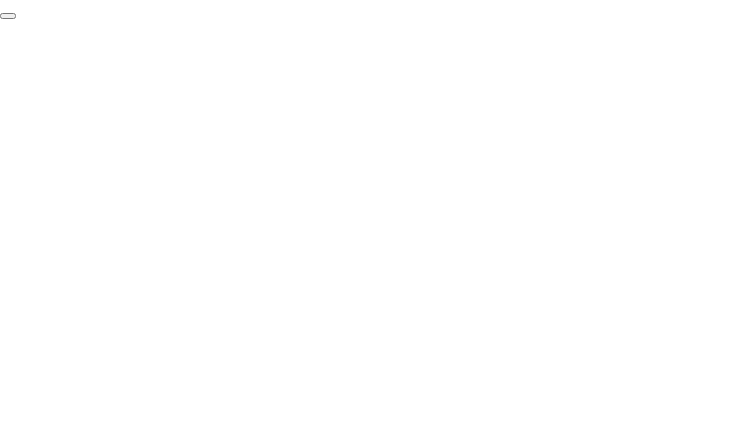
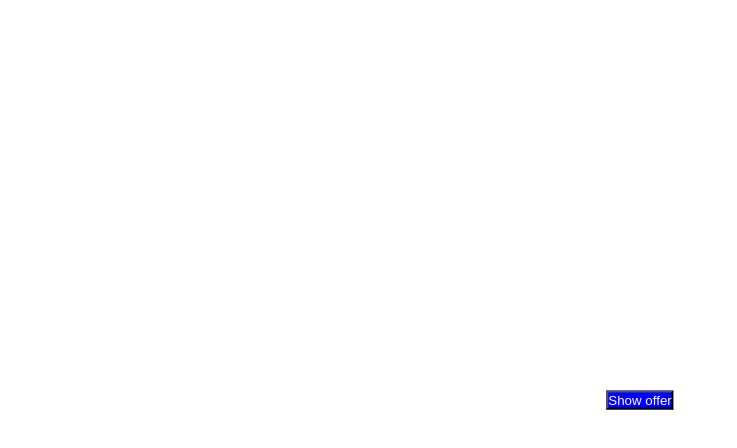
Before and after one commit to deltam3/frontendeval, a React (Create React App) app in the folder Easy/4_Modal/react_version/: page / in a window 1280 px wide. Shown: the top 448 px of the page, without its empty margins (0-737 px from the left). Built offline with nearby package versions, Linux system fonts and the light colour scheme.

Commit message:
button primary styling complete

```diff
--- a/Easy/4_Modal/react_version/src/App.css
+++ b/Easy/4_Modal/react_version/src/App.css
@@ -1,38 +1,13 @@
-.App {
-  text-align: center;
+.main {
+  /* display: flex; */
+  /* justify-content: center; */
+  /* align-items: center; */
+  /* position: relative; */
 }
 
-.App-logo {
-  height: 40vmin;
-  pointer-events: none;
+.section-button {
+  position: absolute;
+  top: 50%;
+  left: 50%;
+  transform: translate(-50%, -50%);
 }
-
-@media (prefers-reduced-motion: no-preference) {
-  .App-logo {
-    animation: App-logo-spin infinite 20s linear;
-  }
-}
-
-.App-header {
-  background-color: #282c34;
-  min-height: 100vh;
-  display: flex;
-  flex-direction: column;
-  align-items: center;
-  justify-content: center;
-  font-size: calc(10px + 2vmin);
-  color: white;
-}
-
-.App-link {
-  color: #61dafb;
-}
-
-@keyframes App-logo-spin {
-  from {
-    transform: rotate(0deg);
-  }
-  to {
-    transform: rotate(360deg);
-  }
-}
--- a/Easy/4_Modal/react_version/src/App.js
+++ b/Easy/4_Modal/react_version/src/App.js
@@ -1,12 +1,14 @@
-import React from "react";
+import "./App.css";
 
 import Button from "./components/Button.jsx";
 
 function App() {
   return (
-    <div>
-      <Button></Button>
-    </div>
+    <main className="main">
+      <section class="section-button">
+        <Button primary>Show offer</Button>
+      </section>
+    </main>
   );
 }
 
--- /dev/null
+++ b/Easy/4_Modal/react_version/src/components/Button.css
@@ -0,0 +1,7 @@
+.bg-blue-500 {
+  background-color: blue;
+}
+
+.text-white {
+  color: white;
+}
--- a/Easy/4_Modal/react_version/src/components/Button.jsx
+++ b/Easy/4_Modal/react_version/src/components/Button.jsx
@@ -1,5 +1,6 @@
 import React from "react";
 import className from "classnames";
+import "./Button.css";
 
 const Button = ({
   children,
--- a/Easy/4_Modal/react_version/src/index.css
+++ b/Easy/4_Modal/react_version/src/index.css
@@ -1,13 +1,17 @@
-body {
+* {
+  padding: 0;
   margin: 0;
-  font-family: -apple-system, BlinkMacSystemFont, 'Segoe UI', 'Roboto', 'Oxygen',
-    'Ubuntu', 'Cantarell', 'Fira Sans', 'Droid Sans', 'Helvetica Neue',
-    sans-serif;
-  -webkit-font-smoothing: antialiased;
-  -moz-osx-font-smoothing: grayscale;
+  box-sizing: border-box;
 }
 
-code {
-  font-family: source-code-pro, Menlo, Monaco, Consolas, 'Courier New',
-    monospace;
+html {
+  font-size: 62.5%;
+  scroll-behavior: smooth;
 }
+
+body {
+  font-family: sans-serif;
+  font-weight: 400;
+  line-height: 1;
+  color: #555;
+}
```
